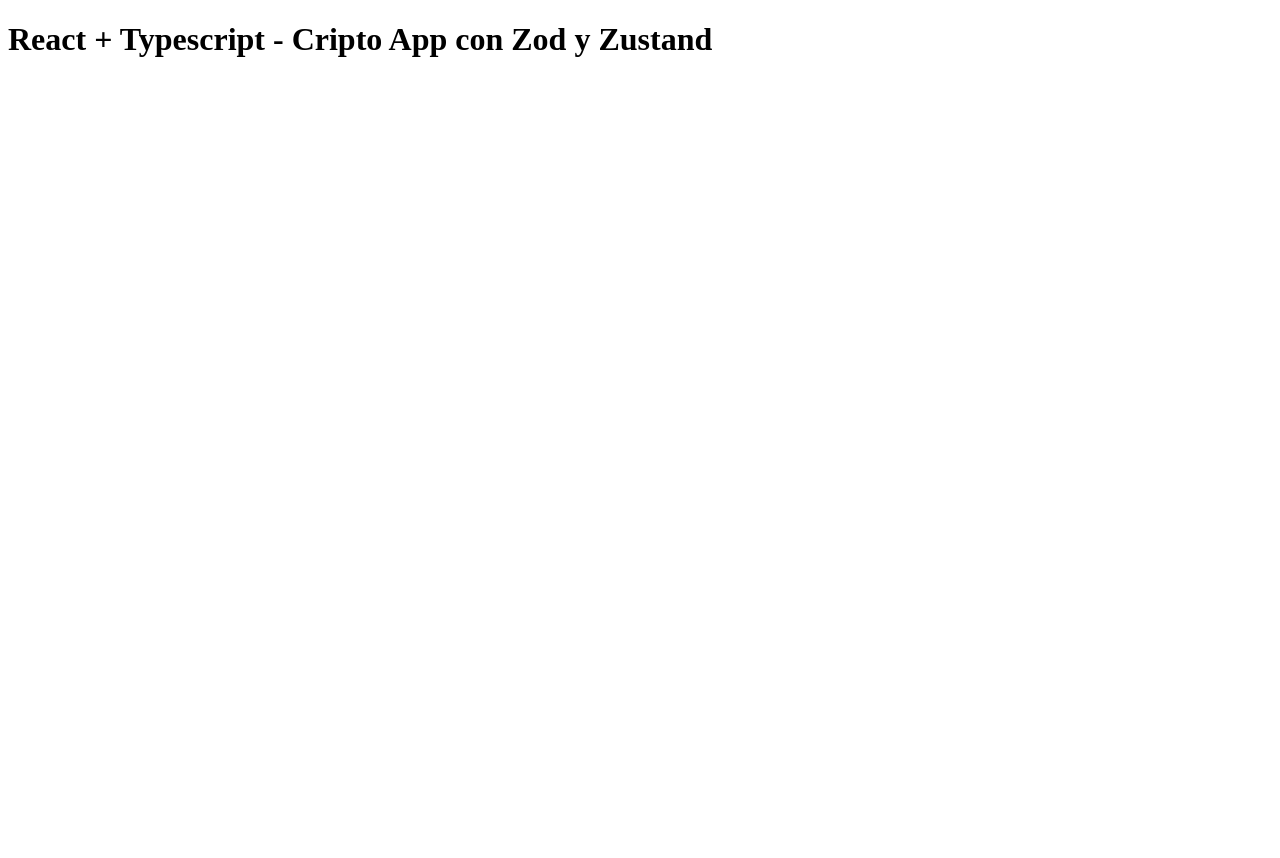
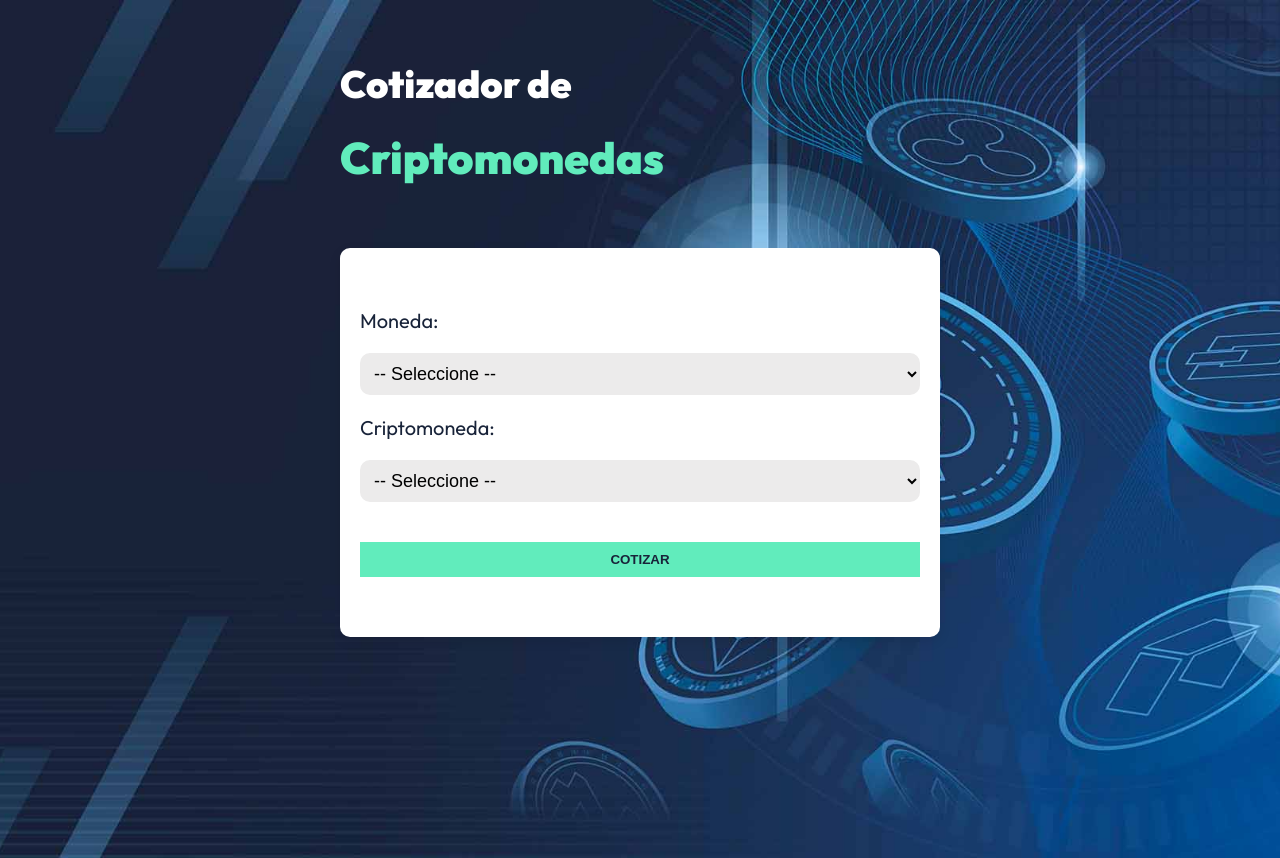
Before and after one commit to IsaacCuautle/Cripto---React-Typescript-, a React (Vite) app: page / in a window 1280 px wide. Before the commit the page ends 800 px from the top, so only its background shows below. Built offline with nearby package versions, Linux system fonts and the light colour scheme.

Commit message:
creando el formulario

```diff
--- a/index.html
+++ b/index.html
@@ -1,9 +1,18 @@
-<!doctype html>
+<!DOCTYPE html>
 <html lang="es">
   <head>
-    <meta charset="UTF-8"/>
+    <meta charset="UTF-8" />
     <meta name="viewport" content="width=device-width, initial-scale=1.0" />
     <title>Cripto - React + Typescript</title>
+
+    <!-- Google Fonts -->
+    <link rel="preconnect" href="https://fonts.googleapis.com" />
+    <link rel="preconnect" href="https://fonts.gstatic.com" crossorigin />
+    <link
+      href="https://fonts.googleapis.com/css2?family=Outfit:wght@100;400;900&display=swap"
+      rel="stylesheet"
+    />
+
   </head>
   <body>
     <div id="root"></div>
--- a/src/App.tsx
+++ b/src/App.tsx
@@ -1,7 +1,18 @@
+import CriptoSearchForm from "./components/CriptoSearchForm"
+
 function App() {
   return (
     <>
-      <h1>React + Typescript - Cripto App con Zod y Zustand</h1>
+      <div className="container">
+        <h1 className="app-title">
+          Cotizador de <span>Criptomonedas</span>
+        </h1>
+
+        <div className="content">
+          <CriptoSearchForm/>
+        </div>
+
+      </div>
     </>
   )
 }
--- /dev/null
+++ b/src/components/CriptoSearchForm.tsx
@@ -0,0 +1,22 @@
+export default function CriptoSearchForm() {
+  return (
+    <form className="form">
+
+      <div className="field">
+        <label htmlFor="currency">Moneda:</label>
+        <select name="currency" id="currency">
+          <option value="">-- Seleccione --</option>
+        </select>
+      </div>
+
+      <div className="field">
+        <label htmlFor="criptocurrency">Criptomoneda:</label>
+        <select name="criptocurrency" id="criptocurrency">
+          <option value="">-- Seleccione --</option>
+        </select>
+      </div>
+
+      <input type="submit" value="Cotizar" />
+    </form>
+  );
+}
--- a/src/index.css
+++ b/src/index.css
@@ -0,0 +1,81 @@
+:root{
+    --white: #FFF;
+    --primary: #61ECBC;
+    --black: #182339;
+}
+
+html{
+    font-size: 62.5%;
+}
+
+body{
+    background-image: url('/bg.jpg');
+    background-position: center;
+    background-repeat: no-repeat;
+    background-size: cover;
+    min-height: 100vh;
+    font-family: 'Outfit', sans-serif;
+    font-size: 2rem;
+}
+
+.container{
+    max-width: 60rem;
+    width: 95%;
+    margin: 0 auto;
+}
+
+.app-title{
+    font-size: 3.8rem;
+    margin-top: 5rem;
+    color: var(--white);
+    line-height: 1.8;
+}
+
+.app-title span {
+    display: block;
+    color: var(--primary);
+    font-size: 4.4rem;
+}
+
+.content{
+    margin-top: 5rem;
+    padding: 6rem 2rem;
+    background-color: var(--white);
+    border-radius: 1rem;
+    box-shadow: rgba(0, 0, 0, 0.1) 0px 4px 12px ;
+}
+
+.form,
+.field {
+    display: flex;
+    flex-direction: column;
+    gap: 2rem;
+}
+
+.form label {
+    color: var(--black);
+}
+
+.form select {
+    background-color: #ECEBEB;
+    border: none;
+    padding: 1rem;
+    border-radius: 1rem;
+    font-size: 1.8rem;
+}
+
+.form [type="submit"] {
+    background-color: var(--primary);
+    color: var(--black);
+    border: none;
+    padding: 1rem;
+    font-weight: 900;
+    cursor: pointer;
+    text-transform: uppercase;
+    margin-top: 2rem;
+    transition: background-color 300ms ease;
+}
+
+.form [type="submit"]:hover {
+    background-color: #0CB387;
+}
```
